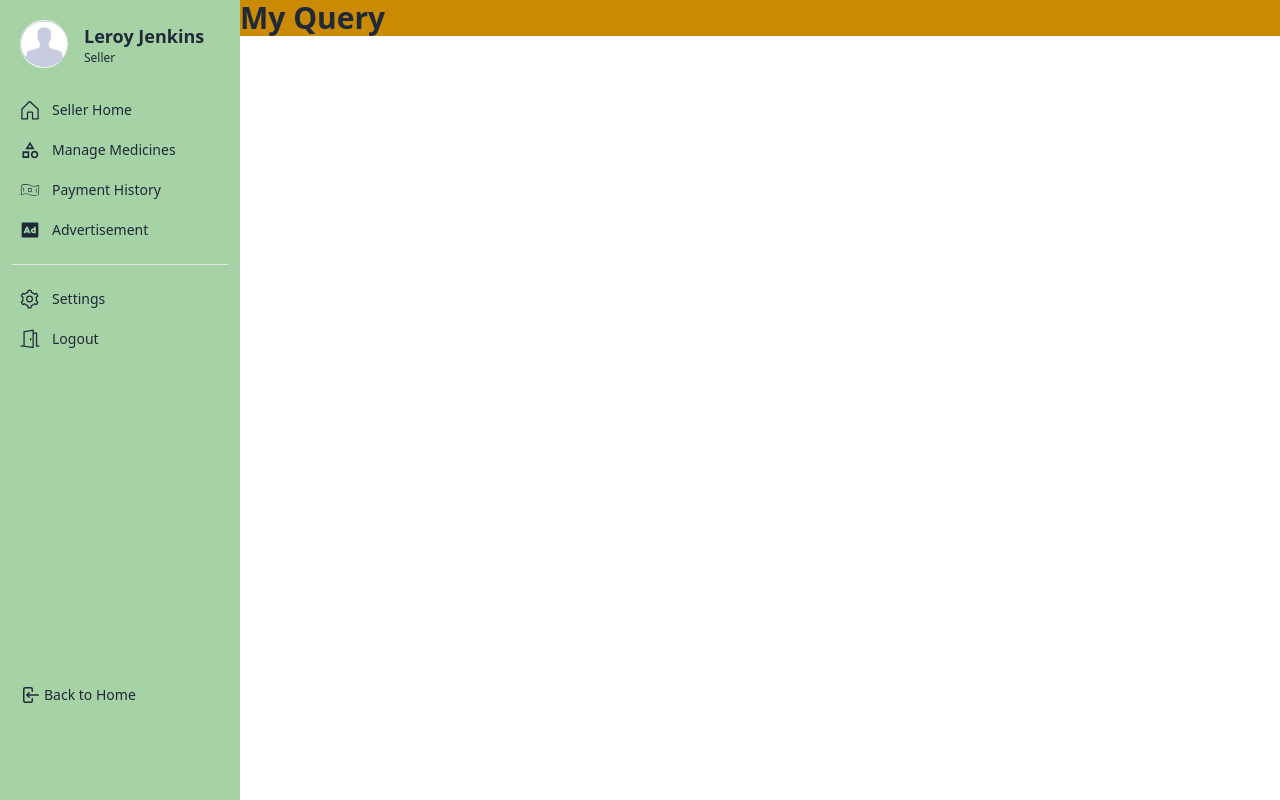
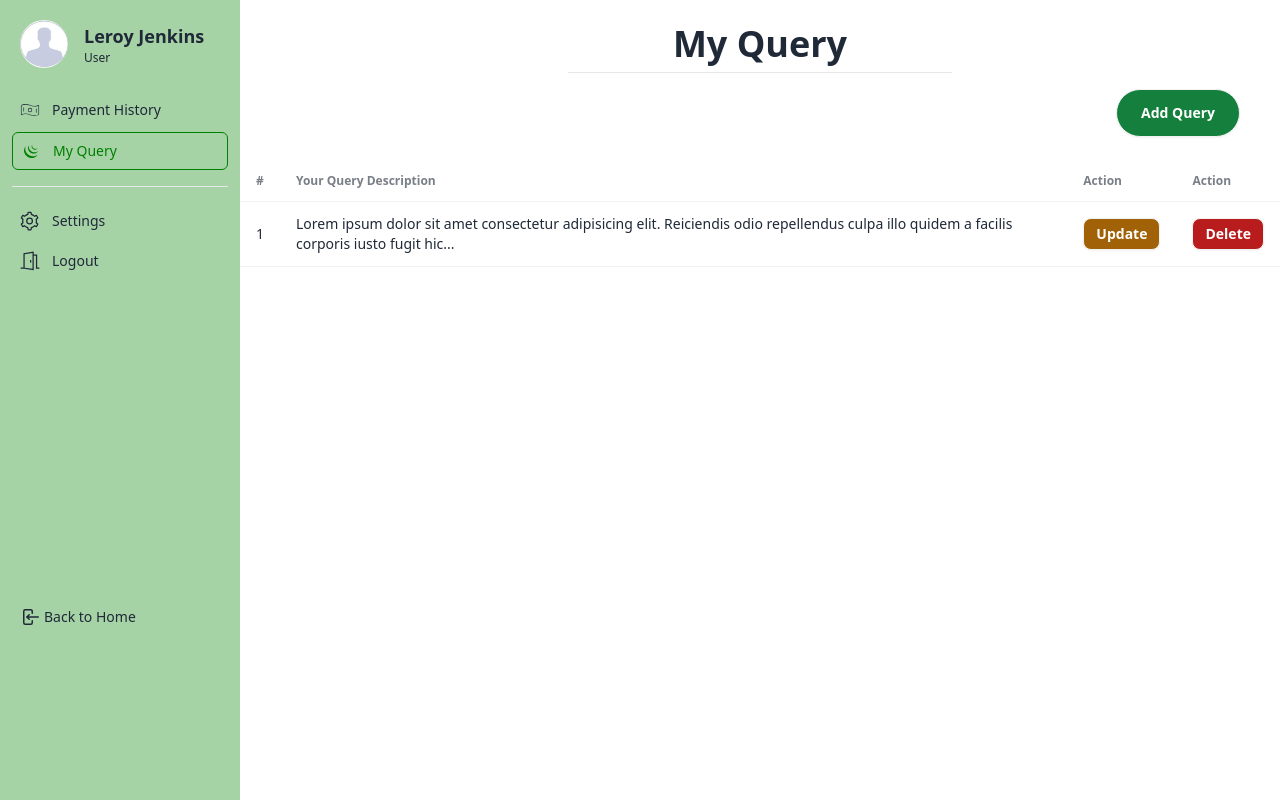
Before and after one commit to rishowrav/pharmeasy, a React (Vite) app: page /dashboard/myQuery in a window 1280 px wide. Built offline with nearby package versions, Linux system fonts and the light colour scheme; no server answers.

Commit message:
user payment history page design has been completed

```diff
--- a/src/pages/Dashboard/DashboardSidebar.jsx
+++ b/src/pages/Dashboard/DashboardSidebar.jsx
@@ -8,7 +8,7 @@ import { RiAdvertisementFill } from "react-icons/ri";
 import { DiJqueryLogo } from "react-icons/di";
 
 const DashboardSidebar = () => {
-  const user = "seller";
+  const user = "user";
 
   return (
     <div className="h-screen p-3 fixed left-0 z-50 top-0 space-y-2 w-60 bg-[linear-gradient(-45deg,#00800059,#00800059)]">
--- a/src/pages/Dashboard/Seller/PaymentHistory/PaymentHistory.jsx
+++ b/src/pages/Dashboard/Seller/PaymentHistory/PaymentHistory.jsx
@@ -1,7 +1,13 @@
 const PaymentHistory = () => {
   return (
     <div>
-      <h1 className="text-3xl font-bold bg-pink-600">Payment History</h1>
+      <div>
+        <h2 className="text-4xl text-center mt-6  font-bold">
+          {" "}
+          Payment History
+        </h2>
+        <hr className="w-96 mx-auto mt-2 mb-4" />
+      </div>
     </div>
   );
 };
--- a/src/pages/Dashboard/User/MyQuery/MyQuery.jsx
+++ b/src/pages/Dashboard/User/MyQuery/MyQuery.jsx
@@ -1,7 +1,107 @@
 const MyQuery = () => {
   return (
     <div>
-      <h1 className="text-3xl font-bold bg-yellow-600">My Query</h1>
+      <div>
+        <div>
+          <h2 className="text-4xl text-center mt-6  font-bold"> My Query</h2>
+          <hr className="w-96 mx-auto mt-2 mb-4" />
+        </div>
+
+        {/* Add Advertise Modal */}
+        <div className="flex justify-end mr-10 mb-6">
+          <button
+            className="btn bg-green-700 rounded-full px-6 text-white "
+            onClick={() => document.getElementById("MyQuery").showModal()}
+          >
+            Add Query
+          </button>
+          <dialog id="MyQuery" className="modal">
+            <div className="modal-box">
+              <form method="dialog">
+                {/* Description */}
+                <label className="form-control">
+                  <div className="label">
+                    <span className="label-text">Description</span>
+                  </div>
+                  <textarea
+                    className="textarea textarea-bordered h-24"
+                    placeholder="Bio"
+                  ></textarea>
+                </label>
+
+                {/* if there is a button in form, it will close the modal */}
+                <button className="btn w-full btn-success  mt-4">
+                  Add Query
+                </button>
+              </form>
+            </div>
+          </dialog>
+        </div>
+
+        {/*Update Query Modal */}
+        <dialog id="update_Query" className="modal">
+          <div className="modal-box ">
+            <form method="dialog">
+              {/* Description */}
+              <label className="form-control">
+                <div className="label">
+                  <span className="label-text">Description</span>
+                </div>
+                <textarea
+                  className="textarea textarea-bordered h-24"
+                  placeholder="Bio"
+                ></textarea>
+              </label>
+
+              {/* if there is a button in form, it will close the modal */}
+              <button className="btn w-full btn-success  mt-4">
+                Update Query
+              </button>
+            </form>
+          </div>
+        </dialog>
+
+        <table className="table">
+          {/* head */}
+          <thead>
+            <tr>
+              <th>#</th>
+              <th>Your Query Description</th>
+              <td>Action</td>
+              <td>Action</td>
+            </tr>
+          </thead>
+          <tbody>
+            {/* row 1 */}
+            <tr>
+              <td>1</td>
+
+              <td className="space-x-2">
+                <p>
+                  Lorem ipsum dolor sit amet consectetur adipisicing elit.
+                  Reiciendis odio repellendus culpa illo quidem a facilis
+                  corporis iusto fugit hic...
+                </p>
+              </td>
+              <td className="">
+                <button
+                  onClick={() =>
+                    document.getElementById("update_Query").showModal()
+                  }
+                  className="btn btn-sm bg-yellow-700 text-white"
+                >
+                  Update
+                </button>
+              </td>
+              <td className="">
+                <button className="btn btn-sm bg-red-700 text-white">
+                  Delete
+                </button>
+              </td>
+            </tr>
+          </tbody>
+        </table>
+      </div>
     </div>
   );
 };
--- a/src/pages/Dashboard/User/UserPaymentHistory/UserPaymentHistory.jsx
+++ b/src/pages/Dashboard/User/UserPaymentHistory/UserPaymentHistory.jsx
@@ -1,7 +1,50 @@
 const UserPaymentHistory = () => {
   return (
     <div>
-      <h1 className="text-3xl font-bold bg-yellow-600">User Payment History</h1>
+      <div>
+        <h2 className="text-4xl text-center mt-6  font-bold">
+          {" "}
+          Payment History
+        </h2>
+        <hr className="w-96 mx-auto mt-2 mb-4" />
+      </div>
+
+      <div className="overflow-x-auto">
+        <table className="table">
+          {/* head */}
+          <thead>
+            <tr>
+              <th></th>
+              <th>Email</th>
+              <th>Transaction Id</th>
+              <th>Total Price</th>
+              <th>Status</th>
+            </tr>
+          </thead>
+          <tbody>
+            {/* row 1 */}
+            <tr>
+              <th>1</th>
+              <td>Example@gmail.com</td>
+              <td>sdfasdfasdf</td>
+              <td>$78</td>
+              <td>
+                <button className="btn btn-sm btn-success">Paid</button>
+              </td>
+            </tr>
+            {/* row 1 */}
+            <tr>
+              <th>1</th>
+              <td>Example@gmail.com</td>
+              <td>asfasdfasdf</td>
+              <td>$45</td>
+              <td>
+                <button className="btn btn-sm btn-warning">Pending</button>
+              </td>
+            </tr>
+          </tbody>
+        </table>
+      </div>
     </div>
   );
 };
```
